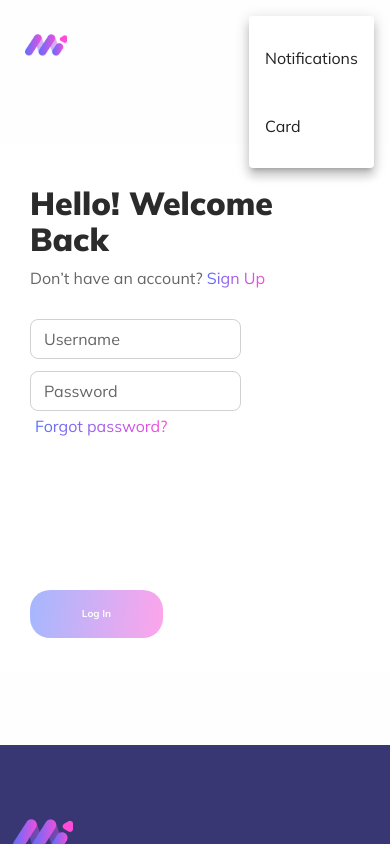
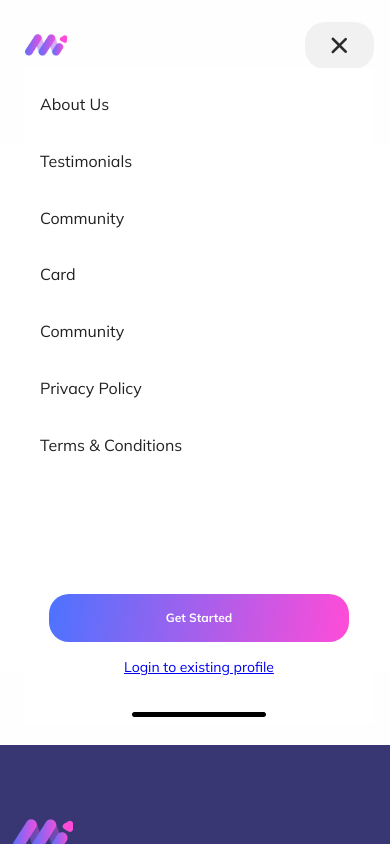
Before and after one commit to hamzahmd/masterrit, a React (Create React App) app: page /signin in a window 390 px wide. Both pictures are taken after a click on the button 333 px from the left and 45 px from the top of the page. Shown: the top 844 px of the page. Built offline with nearby package versions, Linux system fonts and the light colour scheme.

Commit message:
Nav menu Added for mobile version

```diff
--- a/src/components/Home/Section1.js
+++ b/src/components/Home/Section1.js
@@ -94,6 +94,7 @@ const useStyles = makeStyles((theme) => ({
     [theme.breakpoints.down("sm")]: {
       marginBottom: "60px",
       marginTop: "25px",
+      marginLeft: "8px ",
       zIndex: 1000,
     },
   },
--- a/src/components/Wrapper/Navbar.js
+++ b/src/components/Wrapper/Navbar.js
@@ -1,96 +1,26 @@
-import React from "react";
-import { makeStyles } from "@material-ui/core/styles";
-import AppBar from "@material-ui/core/AppBar";
-import Toolbar from "@material-ui/core/Toolbar";
-import IconButton from "@material-ui/core/IconButton";
-import Typography from "@material-ui/core/Typography";
-import MenuItem from "@material-ui/core/MenuItem";
-import Menu from "@material-ui/core/Menu";
-import DrawerIcon from "../../assets/images/drawer.png";
-import Logo from "../../assets/images/logo.png";
-import FilledButton from "../../utilities/FilledButton";
+import React, { useState } from "react";
 import { useHistory } from "react-router";
 import { Link } from "react-router-dom";
 
-const useStyles = makeStyles((theme) => ({
-  grow: {
-    flexGrow: 1,
-    height: "100px",
-    [theme.breakpoints.only("xs")]: {
-      flexGrow: 0,
-      height: "60px",
-      marginTop: "10px",
-    },
-  },
-  menuButton: {
-    marginRight: theme.spacing(2),
-  },
-  title: {
-    display: "none",
-    padding: "0 20px",
-    color: "inherit",
-    textDecoration: "none",
-    [theme.breakpoints.up("sm")]: {
-      display: "block",
-    },
-  },
-  removeSmall: {
-    marginRight: "40px",
-    [theme.breakpoints.down("sm")]: {
-      display: "none",
-    },
-  },
-  inputRoot: {
-    color: "inherit",
-  },
-  inputInput: {
-    padding: theme.spacing(1, 1, 1, 0),
-    // vertical padding + font size from searchIcon
-    paddingLeft: `calc(1em + ${theme.spacing(4)}px)`,
-    transition: theme.transitions.create("width"),
-    width: "100%",
-    [theme.breakpoints.up("md")]: {
-      width: "20ch",
-    },
-  },
-  sectionDesktop: {
-    // marginLeft: "20px",
-    display: "none",
-    [theme.breakpoints.up("sm")]: {
-      display: "flex",
-      alignItems: "center",
-    },
-    // [theme.breakpoints.down('sm')]: {
-    //     display: 'none'
-    //   },
-  },
-  sectionMobile: {
-    display: "flex",
-    flexGrow: 2,
-    justifyContent: "space-between",
-    [theme.breakpoints.up("sm")]: {
-      display: "none",
-    },
-  },
-  logoImg: {
-    [theme.breakpoints.down("sm")]: {
-      width: "70%",
-    },
-  },
-  logoContainer: {
-    [theme.breakpoints.down("sm")]: {
-      padding: "0",
-    },
-  },
-  drawMenuBtn: {
-    padding: "15px 26px",
-    borderRadius: "20px",
-    background: "rgba(0, 0, 0, 0.05)",
-  },
-}));
+import DrawerIcon from "../../assets/images/drawer.png";
+import CrossIcon from "../../assets/images/cross.png";
+import LineNav from "../../assets/images/HomeIndicator.png";
+import Logo from "../../assets/images/logo.png";
+import FilledButton from "../../utilities/FilledButton";
+import { useStyles } from "./NavbarStyles";
+import {
+  AppBar,
+  Toolbar,
+  IconButton,
+  Typography,
+  MenuItem,
+  Menu,
+  Box,
+} from "@material-ui/core";
 
 export default function PrimarySearchAppBar() {
   const classes = useStyles();
+  const [click, setClick] = useState(false);
   const [anchorEl, setAnchorEl] = React.useState(null);
   const [mobileMoreAnchorEl, setMobileMoreAnchorEl] = React.useState(null);
   const history = useHistory();
@@ -104,6 +34,7 @@ export default function PrimarySearchAppBar() {
 
   const handleMobileMenuClose = () => {
     setMobileMoreAnchorEl(null);
+    setClick(!click);
   };
 
   const handleMenuClose = () => {
@@ -113,6 +44,7 @@ export default function PrimarySearchAppBar() {
 
   const handleMobileMenuOpen = (event) => {
     setMobileMoreAnchorEl(event.currentTarget);
+    setClick(!click);
   };
 
   const menuId = "primary-search-account-menu";
@@ -120,6 +52,7 @@ export default function PrimarySearchAppBar() {
   const mobileMenuId = "primary-search-account-menu-mobile";
   const renderMobileMenu = (
     <Menu
+      elevation={0}
       anchorEl={mobileMoreAnchorEl}
       anchorOrigin={{ vertical: "top", horizontal: "left" }}
       id={mobileMenuId}
@@ -127,13 +60,42 @@ export default function PrimarySearchAppBar() {
       transformOrigin={{ vertical: "top", horizontal: "left" }}
       open={isMobileMenuOpen}
       onClose={handleMobileMenuClose}
+      className={classes.navMenu}
     >
-      <MenuItem component={Link} to="/notifications">
-        <p>Notifications</p>
-      </MenuItem>
-      <MenuItem component={Link} to="/card" onClick={handleProfileMenuOpen}>
-        <p>Card</p>
-      </MenuItem>
+      <Box className={classes.navMenuDrawer}>
+        <MenuItem component={Link} to="/about">
+          <p className={classes.navLink}>About Us</p>
+        </MenuItem>
+        <MenuItem component={Link} to="/">
+          <p className={classes.navLink}>Testimonials</p>
+        </MenuItem>
+        <MenuItem component={Link} to="/">
+          <p className={classes.navLink}>Community</p>
+        </MenuItem>
+        <MenuItem component={Link} to="/card" onClick={handleProfileMenuOpen}>
+          <p className={classes.navLink}>Card</p>
+        </MenuItem>
+        <MenuItem component={Link} to="/">
+          <p className={classes.navLink}>Community</p>
+        </MenuItem>
+        <MenuItem component={Link} to="/">
+          <p className={classes.navLink}>Privacy Policy</p>
+        </MenuItem>
+        <MenuItem component={Link} to="/">
+          <p className={classes.navLink}>Terms & Conditions</p>
+        </MenuItem>
+        <Box className={classes.starterBtn}>
+          <FilledButton
+            buttonText={"Get Started"}
+            buttonFn={() => history.push("/signup")}
+            width={"300px"}
+          />
+          <Link className={classes.loginNav} to="/signin">
+            Login to existing profile
+          </Link>
+          <img src={LineNav} alt="lineNav" />
+        </Box>
+      </Box>
     </Menu>
   );
 
@@ -208,7 +170,7 @@ export default function PrimarySearchAppBar() {
               color="inherit"
               className={classes.drawMenuBtn}
             >
-              <img src={DrawerIcon} alt="drawer" />
+              <img src={click ? CrossIcon : DrawerIcon} alt="drawer" />
             </IconButton>
           </div>
         </Toolbar>
--- /dev/null
+++ b/src/components/Wrapper/NavbarStyles.js
@@ -0,0 +1,101 @@
+import { makeStyles } from "@material-ui/core/styles";
+
+export const useStyles = makeStyles((theme) => ({
+  grow: {
+    flexGrow: 1,
+    height: "100px",
+    [theme.breakpoints.only("xs")]: {
+      flexGrow: 0,
+      height: "60px",
+      marginTop: "10px",
+    },
+  },
+  menuButton: {
+    marginRight: theme.spacing(2),
+  },
+  title: {
+    display: "none",
+    padding: "0 20px",
+    color: "inherit",
+    textDecoration: "none",
+    [theme.breakpoints.up("sm")]: {
+      display: "block",
+    },
+  },
+  removeSmall: {
+    marginRight: "40px",
+    [theme.breakpoints.down("sm")]: {
+      display: "none",
+    },
+  },
+  inputRoot: {
+    color: "inherit",
+  },
+  inputInput: {
+    padding: theme.spacing(1, 1, 1, 0),
+    // vertical padding + font size from searchIcon
+    paddingLeft: `calc(1em + ${theme.spacing(4)}px)`,
+    transition: theme.transitions.create("width"),
+    width: "100%",
+    [theme.breakpoints.up("md")]: {
+      width: "20ch",
+    },
+  },
+  sectionDesktop: {
+    // marginLeft: "20px",
+    display: "none",
+    [theme.breakpoints.up("sm")]: {
+      display: "flex",
+      alignItems: "center",
+    },
+    // [theme.breakpoints.down('sm')]: {
+    //     display: 'none'
+    //   },
+  },
+  sectionMobile: {
+    display: "flex",
+    flexGrow: 2,
+    justifyContent: "space-between",
+    [theme.breakpoints.up("sm")]: {
+      display: "none",
+    },
+  },
+  logoImg: {
+    [theme.breakpoints.down("sm")]: {
+      width: "70%",
+    },
+  },
+  logoContainer: {
+    [theme.breakpoints.down("sm")]: {
+      padding: "0",
+    },
+  },
+  drawMenuBtn: {
+    padding: "15px 26px",
+    borderRadius: "20px",
+    background: "rgba(0, 0, 0, 0.05)",
+    position: "sticky",
+  },
+  navMenuDrawer: {
+    width: "350px",
+  },
+  navMenu: {
+    marginTop: "52px",
+  },
+  navLink: {
+    lineHeight: "0.8",
+  },
+  starterBtn: {
+    display: "flex",
+    width: " 100%",
+    justifyContent: "center",
+    marginTop: "120px",
+    alignItems: "center",
+    flexDirection: "column",
+  },
+  loginNav: {
+    color: "4C73FF",
+    marginTop: "15px",
+    marginBottom: "35px",
+  },
+}));
--- a/src/index.css
+++ b/src/index.css
@@ -3,7 +3,7 @@
 }
 
 body {
-  max-width: 1350px;
+  /* max-width: 1350px; */
   width: 100vw;
   overflow-x: hidden;
   margin: 0;
--- a/src/utilities/FilledButton.js
+++ b/src/utilities/FilledButton.js
@@ -42,7 +42,7 @@ const useStyles = makeStyles((theme) => ({
   },
 }));
 
-const FilledButton = ({ buttonText, buttonFn, type, disabled }) => {
+const FilledButton = ({ buttonText, buttonFn, type, disabled, width }) => {
   const classes = useStyles();
 
   return type === "submit" ? (
@@ -50,6 +50,7 @@ const FilledButton = ({ buttonText, buttonFn, type, disabled }) => {
       className={disabled ? classes.buttonDisabled : classes.button}
       disabled={disabled}
       type="submit"
+      style={{ width: `${width}` }}
     >
       {buttonText}
     </button>
@@ -59,6 +60,7 @@ const FilledButton = ({ buttonText, buttonFn, type, disabled }) => {
       onClick={buttonFn}
       disabled={disabled}
       type="button"
+      style={{ width: `${width}` }}
     >
       {buttonText}
     </button>
```
Also changed, not shown: src/assets/images/HomeIndicator.png (added), src/assets/images/cross.png (added).
